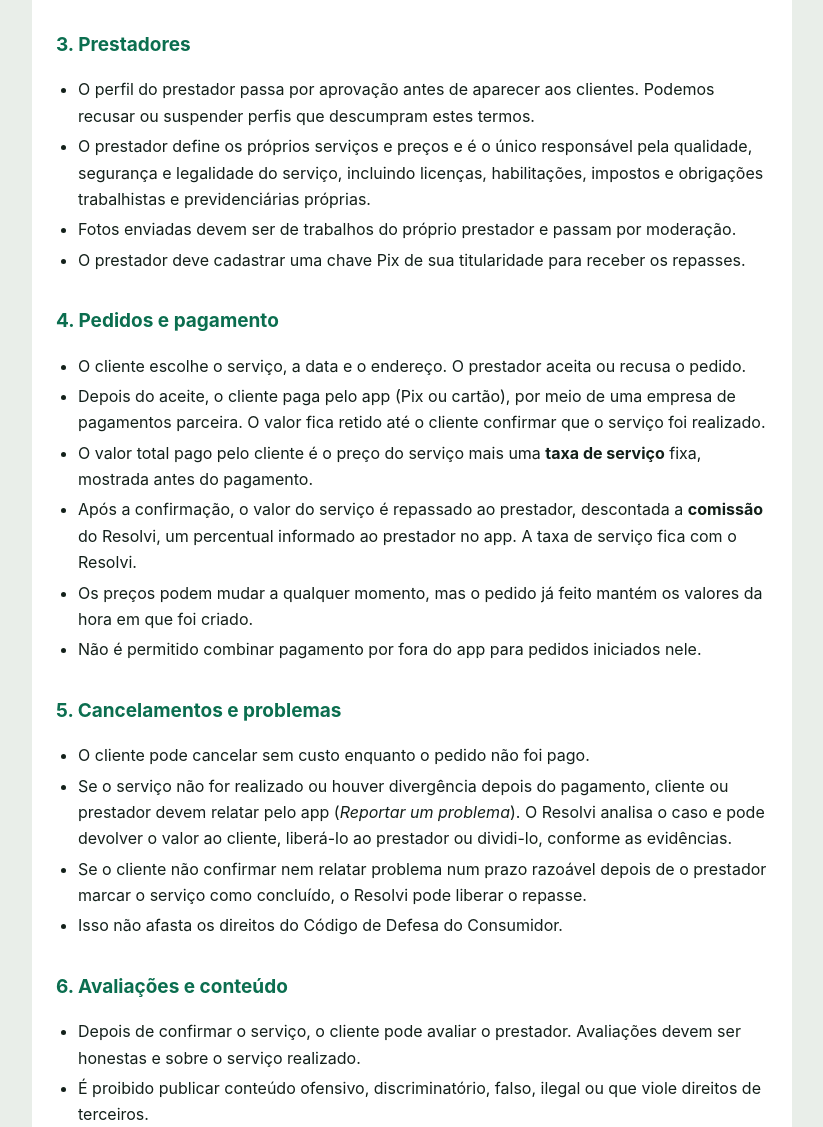
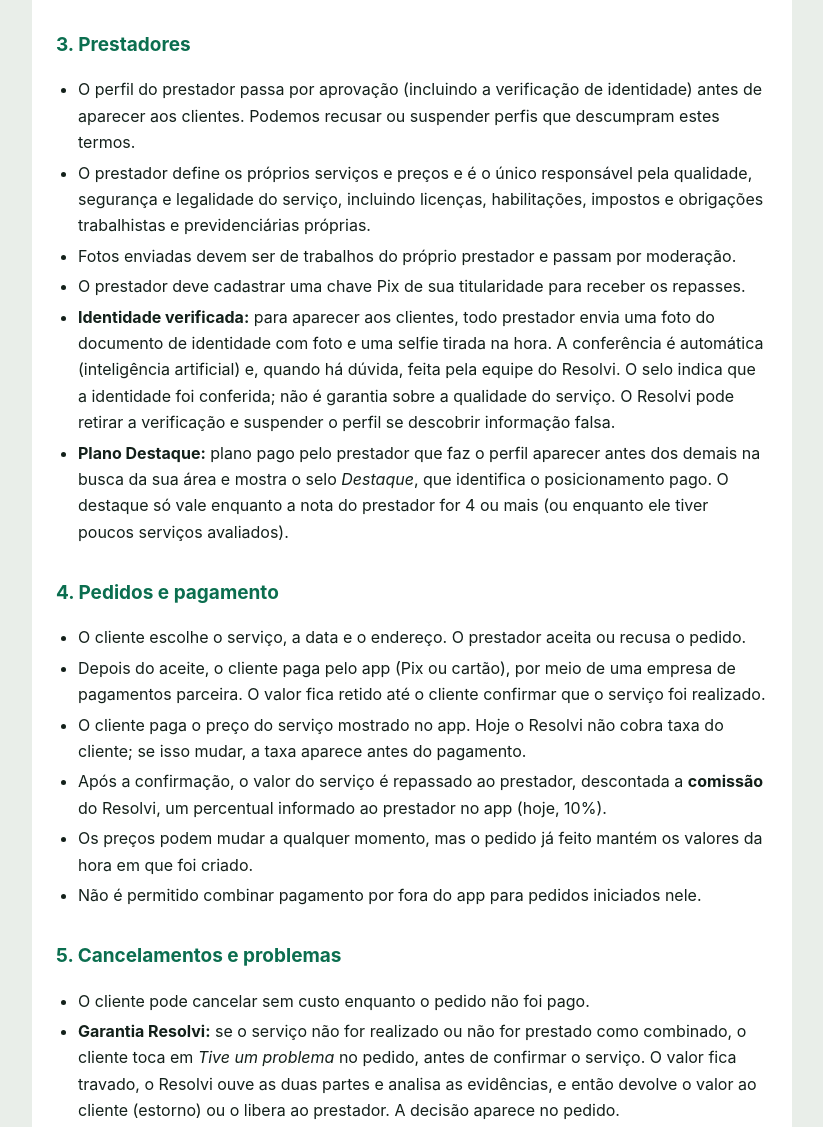
Before and after one commit to erikhsilva18-hub/resolvi-site, a plain HTML site: page termos/index.html in a window 1280 px wide. Shown: the part 665-1792 px from the top of the page, without its empty margins (228-1051 px from the left). Drawn offline with Linux system fonts and the light colour scheme.

Commit message:
Termos e privacidade: sem taxa do cliente, garantia, identidade verificada, Destaque

```diff
--- a/termos/index.html
+++ b/termos/index.html
@@ -30,18 +30,20 @@ intermediar o contato, o agendamento e o pagamento.</p>
 
 <h2>3. Prestadores</h2>
 <ul>
-<li>O perfil do prestador passa por aprovação antes de aparecer aos clientes. Podemos recusar ou suspender perfis que descumpram estes termos.</li>
+<li>O perfil do prestador passa por aprovação (incluindo a verificação de identidade) antes de aparecer aos clientes. Podemos recusar ou suspender perfis que descumpram estes termos.</li>
 <li>O prestador define os próprios serviços e preços e é o único responsável pela qualidade, segurança e legalidade do serviço, incluindo licenças, habilitações, impostos e obrigações trabalhistas e previdenciárias próprias.</li>
 <li>Fotos enviadas devem ser de trabalhos do próprio prestador e passam por moderação.</li>
 <li>O prestador deve cadastrar uma chave Pix de sua titularidade para receber os repasses.</li>
+<li><strong>Identidade verificada:</strong> para aparecer aos clientes, todo prestador envia uma foto do documento de identidade com foto e uma selfie tirada na hora. A conferência é automática (inteligência artificial) e, quando há dúvida, feita pela equipe do Resolvi. O selo indica que a identidade foi conferida; não é garantia sobre a qualidade do serviço. O Resolvi pode retirar a verificação e suspender o perfil se descobrir informação falsa.</li>
+<li><strong>Plano Destaque:</strong> plano pago pelo prestador que faz o perfil aparecer antes dos demais na busca da sua área e mostra o selo <em>Destaque</em>, que identifica o posicionamento pago. O destaque só vale enquanto a nota do prestador for 4 ou mais (ou enquanto ele tiver poucos serviços avaliados).</li>
 </ul>
 
 <h2>4. Pedidos e pagamento</h2>
 <ul>
 <li>O cliente escolhe o serviço, a data e o endereço. O prestador aceita ou recusa o pedido.</li>
 <li>Depois do aceite, o cliente paga pelo app (Pix ou cartão), por meio de uma empresa de pagamentos parceira. O valor fica retido até o cliente confirmar que o serviço foi realizado.</li>
-<li>O valor total pago pelo cliente é o preço do serviço mais uma <strong>taxa de serviço</strong> fixa, mostrada antes do pagamento.</li>
-<li>Após a confirmação, o valor do serviço é repassado ao prestador, descontada a <strong>comissão</strong> do Resolvi, um percentual informado ao prestador no app. A taxa de serviço fica com o Resolvi.</li>
+<li>O cliente paga o preço do serviço mostrado no app. Hoje o Resolvi não cobra taxa do cliente; se isso mudar, a taxa aparece antes do pagamento.</li>
+<li>Após a confirmação, o valor do serviço é repassado ao prestador, descontada a <strong>comissão</strong> do Resolvi, um percentual informado ao prestador no app (hoje, 10%).</li>
 <li>Os preços podem mudar a qualquer momento, mas o pedido já feito mantém os valores da hora em que foi criado.</li>
 <li>Não é permitido combinar pagamento por fora do app para pedidos iniciados nele.</li>
 </ul>
@@ -49,7 +51,7 @@ intermediar o contato, o agendamento e o pagamento.</p>
 <h2>5. Cancelamentos e problemas</h2>
 <ul>
 <li>O cliente pode cancelar sem custo enquanto o pedido não foi pago.</li>
-<li>Se o serviço não for realizado ou houver divergência depois do pagamento, cliente ou prestador devem relatar pelo app (<em>Reportar um problema</em>). O Resolvi analisa o caso e pode devolver o valor ao cliente, liberá-lo ao prestador ou dividi-lo, conforme as evidências.</li>
+<li><strong>Garantia Resolvi:</strong> se o serviço não for realizado ou não for prestado como combinado, o cliente toca em <em>Tive um problema</em> no pedido, antes de confirmar o serviço. O valor fica travado, o Resolvi ouve as duas partes e analisa as evidências, e então devolve o valor ao cliente (estorno) ou o libera ao prestador. A decisão aparece no pedido.</li>
 <li>Se o cliente não confirmar nem relatar problema num prazo razoável depois de o prestador marcar o serviço como concluído, o Resolvi pode liberar o repasse.</li>
 <li>Isso não afasta os direitos do Código de Defesa do Consumidor.</li>
 </ul>
```
Also changed, not shown: privacidade/index.html (+6 -2 lines).
